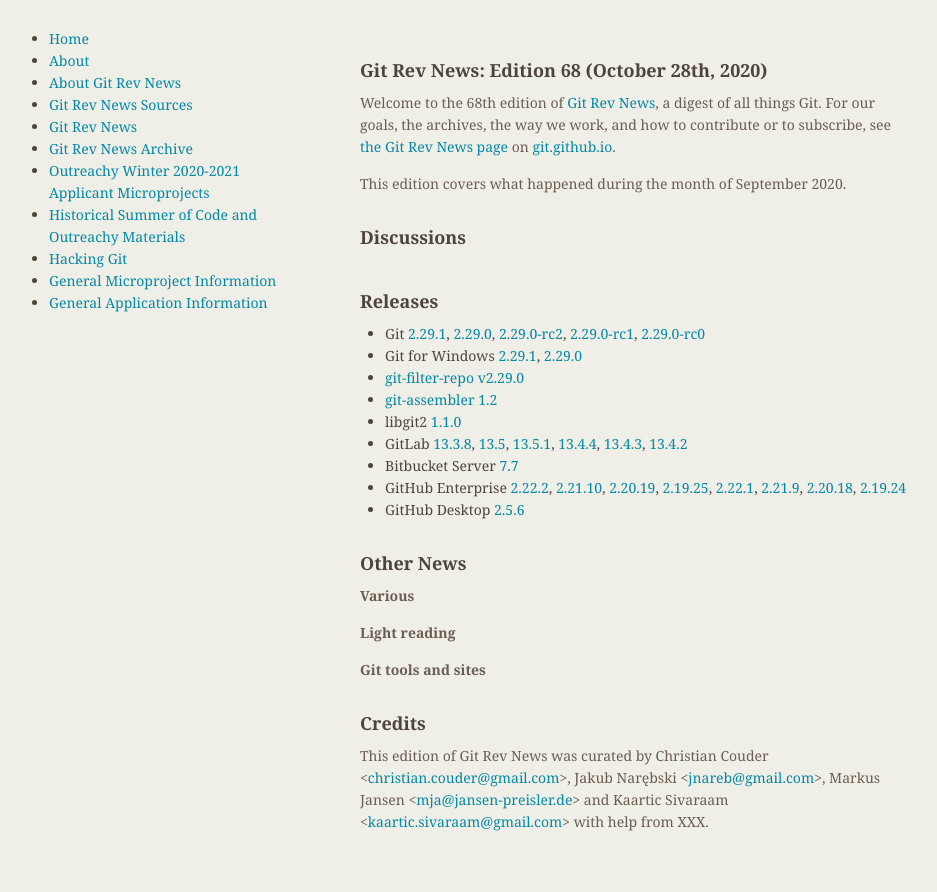
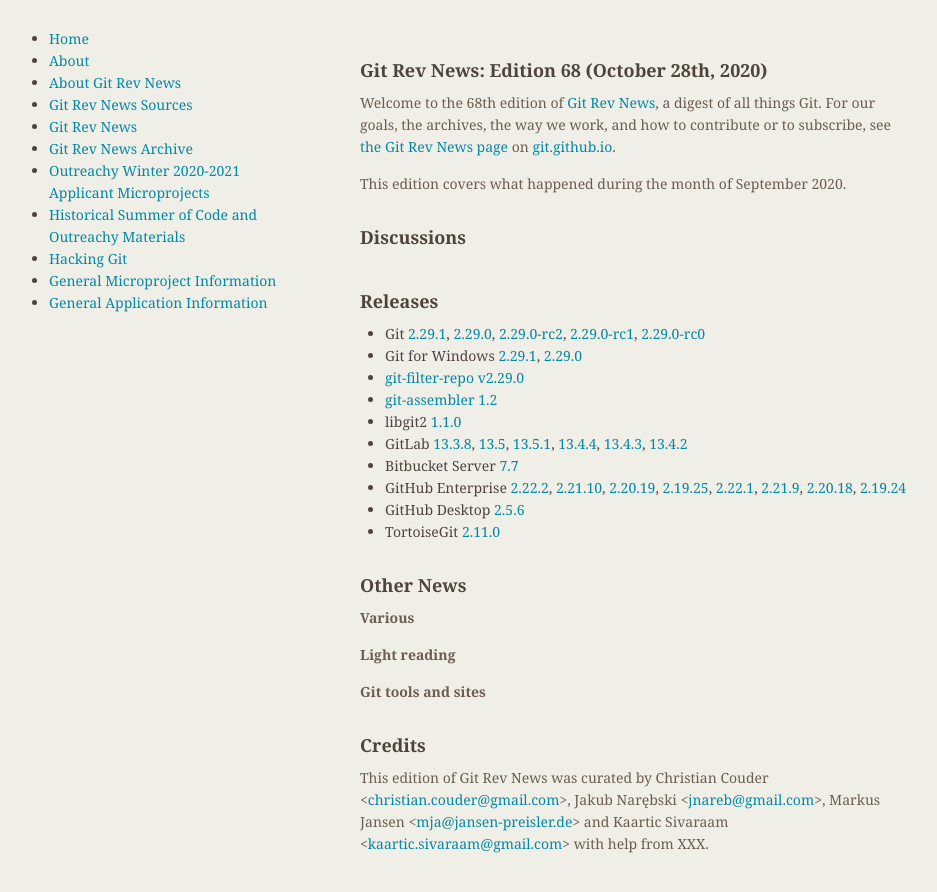
Before and after one commit to git/git.github.io, a Jekyll site: the page built from rev_news/drafts/edition-68.md, in a window 1280 px wide. Shown: the top 892 px of the page, without its empty margins (174-1111 px from the left). Built offline with Jekyll 4.4.1, drawn with Linux system fonts in a browser that asks for light colours.

Commit message:
rn-68: add TortoiseGit release

```diff
--- a/rev_news/drafts/edition-68.md
+++ b/rev_news/drafts/edition-68.md
@@ -61,6 +61,7 @@
 [2.20.18](https://enterprise.github.com/releases/2.20.18/notes),
 [2.19.24](https://enterprise.github.com/releases/2.19.24/notes)
 + GitHub Desktop [2.5.6](https://desktop.github.com/release-notes/)
++ TortoiseGit [2.11.0](https://tortoisegit.org/download/)
 
 ## Other News
 
```
